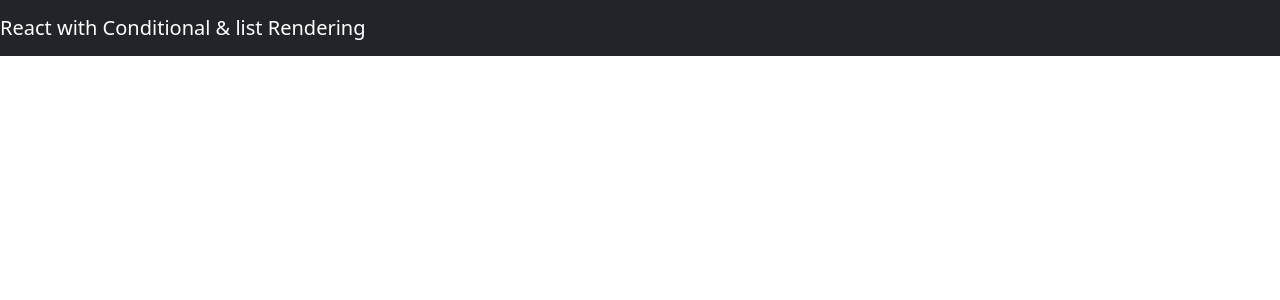
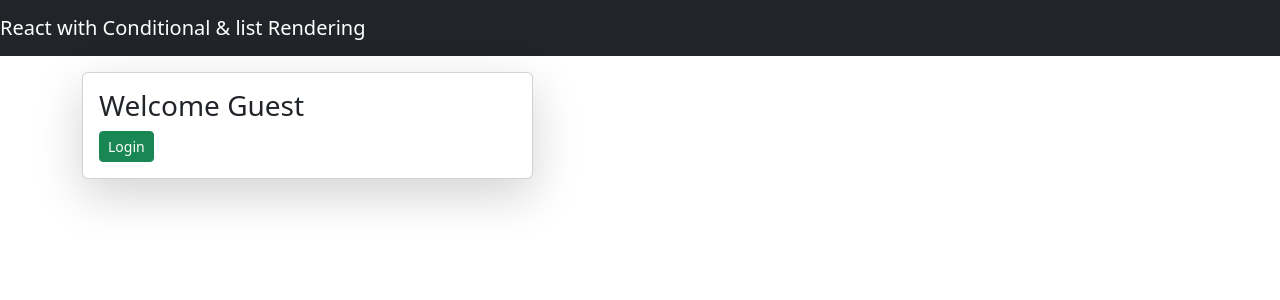
Before and after one commit to Rajasekhartadepoyina/naveenSaggam_React_Examples, a React (Create React App) app: page /render in a window 1280 px wide. Shown: the top 300 px of the page. Built offline with nearby package versions, Linux system fonts and the light colour scheme.

Commit message:
My task is completed

```diff
--- /dev/null
+++ b/src/components/conditional_list_render/auth_user.js
@@ -0,0 +1,45 @@
+import React, { useState } from 'react'
+
+const AuthUser = () => {
+    const [state, setState] = useState({
+        isLoggedIn: false
+    })
+
+    const logIn = () => {
+        setState((state) => ({
+            isLoggedIn: true
+        }))
+    }
+    const logOut = () => {
+        setState((state) => ({
+            isLoggedIn: false
+        }))
+    }
+
+    return (
+        <React.Fragment>
+            <div className='container mt-3'>
+                <div className='row'>
+                    <div className='col-md-5'>
+                        <div className='card shadow-lg'>
+                            <div className='card-body'>
+                                {
+                                    state.isLoggedIn ? <p className='h3'>welcome mr.Rajasekhar !</p>
+                                        : <p className='h3'>Welcome Guest</p>
+                                }
+                                {
+                                    state.isLoggedIn ? <button onClick={logOut} className='btn btn-warning btn-sm'>LogOut</button>
+                                        : <button onClick={logIn} className='btn btn-success btn-sm'>Login</button>
+
+                                }
+
+                            </div>
+                        </div>
+                    </div>
+                </div>
+            </div>
+        </React.Fragment>
+    )
+}
+
+export default AuthUser;
--- a/src/components/conditional_list_render/conditional_list_render.js
+++ b/src/components/conditional_list_render/conditional_list_render.js
@@ -1,12 +1,13 @@
 import React from 'react'
+import AuthUser from './auth_user'
 
 const Condition = () => {
     return (
         <div>
             <nav className='navbar navbar-dark bg-dark navbar-expand-sm'>
-                <a href="/" className='navbar-brand'>React with Conditional & list Rendering</a>
+                <a href="#" className='navbar-brand'>React with Conditional & list Rendering</a>
             </nav>
-
+            <AuthUser />
         </div>
     )
 }
```
